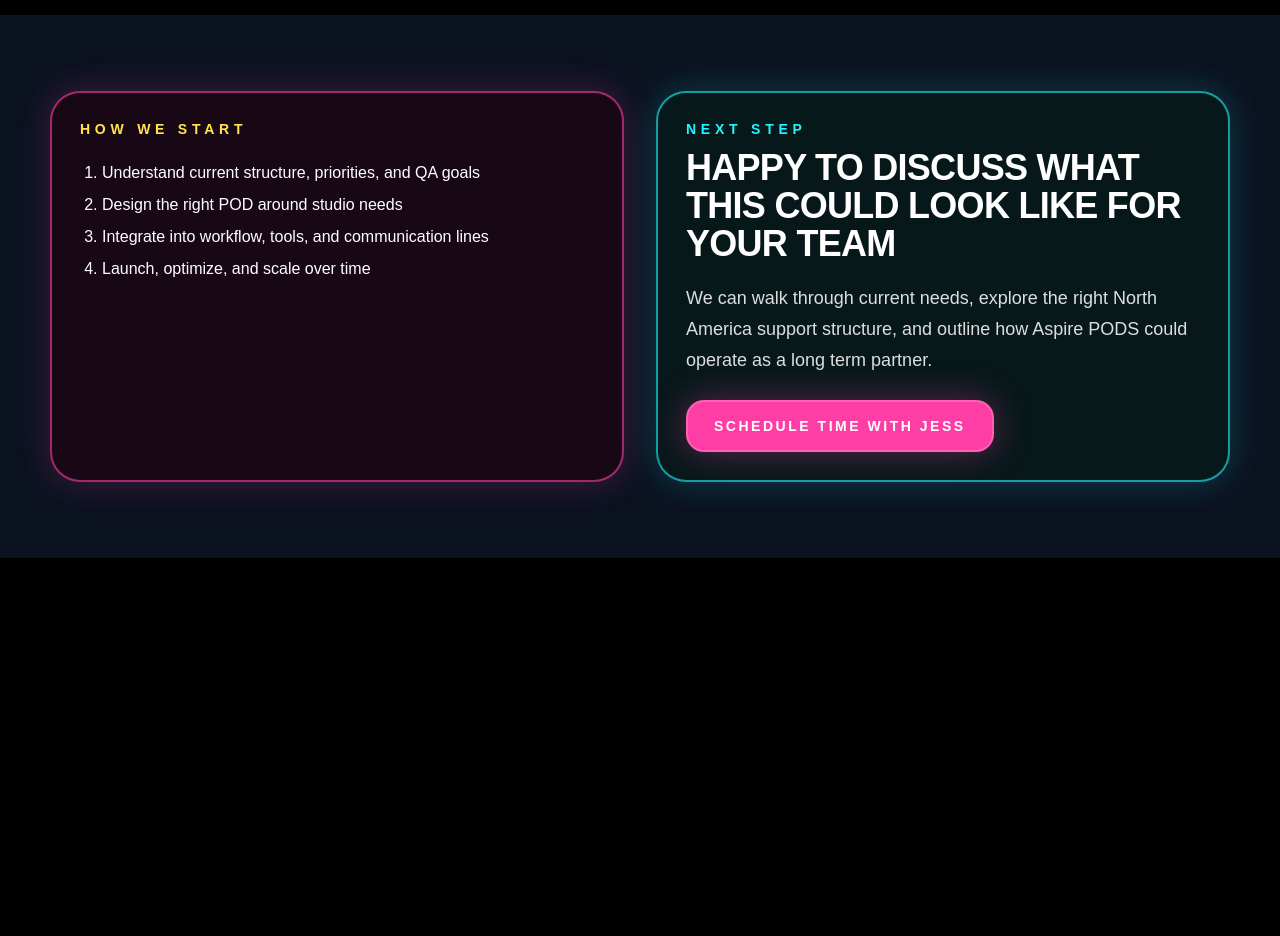
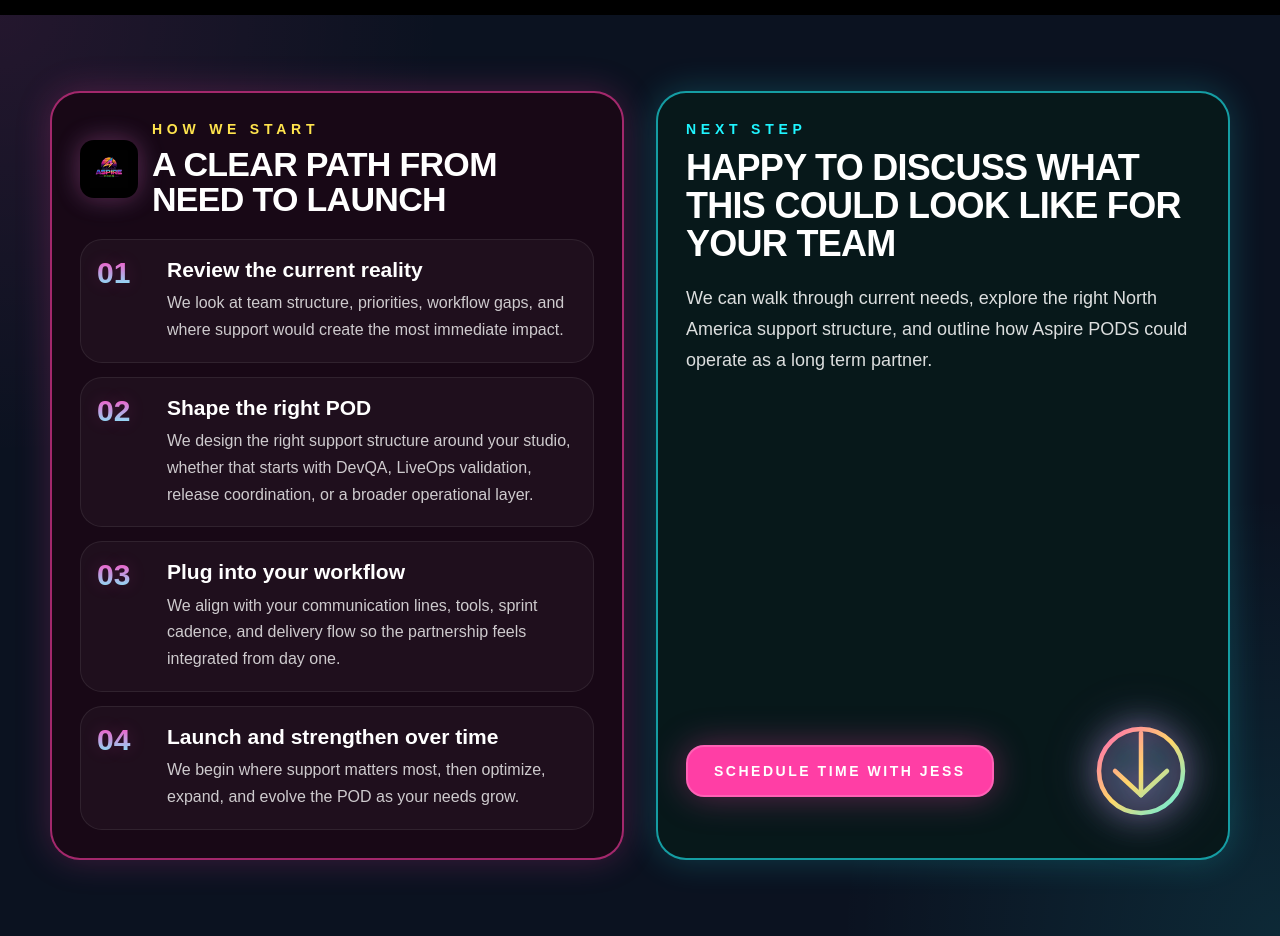
Before and after one commit to jessgoodvibesonly/aspire-marion, a Next.js app: page / in a window 1280 px wide. Shown: the part 5220-6156 px from the top of the page. Before the commit the page ends 5778 px from the top, so only its background shows below. Built offline with nearby package versions, Linux system fonts and the light colour scheme.

Commit message:
Update page.tsx

```diff
--- a/app/page.tsx
+++ b/app/page.tsx
@@ -735,8 +735,24 @@
       </section>
 
       {/* FINAL SECTION */}
-      <section style={{ background: "#0b1220", color: "#ffffff" }}>
-        <div style={sectionWrap}>
+      <section
+        style={{
+          background: "#0b1220",
+          color: "#ffffff",
+          position: "relative",
+          overflow: "hidden",
+        }}
+      >
+        <div
+          style={{
+            position: "absolute",
+            inset: 0,
+            background:
+              "radial-gradient(circle at top left, rgba(255,62,165,0.10), transparent 28%), radial-gradient(circle at bottom right, rgba(31,245,255,0.10), transparent 28%)",
+            pointerEvents: "none",
+          }}
+        />
+        <div style={{ ...sectionWrap, position: "relative" }}>
           <div
             style={{
               display: "grid",
@@ -744,6 +760,7 @@
               gridTemplateColumns: "repeat(auto-fit, minmax(320px, 1fr))",
             }}
           >
+            {/* LEFT CARD */}
             <div
               style={{
                 borderRadius: "30px",
@@ -753,15 +770,148 @@
                 boxShadow: "0 0 35px rgba(255,62,165,0.22)",
               }}
             >
-              <p style={{ ...sectionTitle, color: "#ffe44d" }}>How we start</p>
-              <ol style={{ margin: "20px 0 0", paddingLeft: "22px", lineHeight: 2 }}>
-                <li>Understand current structure, priorities, and QA goals</li>
-                <li>Design the right POD around studio needs</li>
-                <li>Integrate into workflow, tools, and communication lines</li>
-                <li>Launch, optimize, and scale over time</li>
-              </ol>
+              <div
+                style={{
+                  display: "flex",
+                  alignItems: "center",
+                  gap: "14px",
+                  marginBottom: "18px",
+                }}
+              >
+                <div
+                  style={{
+                    width: "58px",
+                    height: "58px",
+                    borderRadius: "14px",
+                    background: "#000000",
+                    display: "flex",
+                    alignItems: "center",
+                    justifyContent: "center",
+                    boxShadow:
+                      "0 0 24px rgba(255,62,165,0.30), 0 0 34px rgba(31,245,255,0.12)",
+                    flexShrink: 0,
+                  }}
+                >
+                  <img
+                    src="/aspire-pods-logo.png"
+                    alt="Aspire PODS logo"
+                    style={{
+                      width: "38px",
+                      height: "38px",
+                      objectFit: "contain",
+                      display: "block",
+                    }}
+                  />
                 </div>
 
+                <div>
+                  <p style={{ ...sectionTitle, color: "#ffe44d" }}>How we start</p>
+                  <h3
+                    style={{
+                      margin: "10px 0 0",
+                      fontSize: "34px",
+                      fontWeight: 900,
+                      textTransform: "uppercase",
+                      letterSpacing: "-0.02em",
+                      lineHeight: 1.02,
+                    }}
+                  >
+                    A clear path from need to launch
+                  </h3>
+                </div>
+              </div>
+
+              <div
+                style={{
+                  display: "grid",
+                  gap: "14px",
+                  marginTop: "22px",
+                }}
+              >
+                {[
+                  {
+                    num: "01",
+                    title: "Review the current reality",
+                    text: "We look at team structure, priorities, workflow gaps, and where support would create the most immediate impact.",
+                  },
+                  {
+                    num: "02",
+                    title: "Shape the right POD",
+                    text: "We design the right support structure around your studio, whether that starts with DevQA, LiveOps validation, release coordination, or a broader operational layer.",
+                  },
+                  {
+                    num: "03",
+                    title: "Plug into your workflow",
+                    text: "We align with your communication lines, tools, sprint cadence, and delivery flow so the partnership feels integrated from day one.",
+                  },
+                  {
+                    num: "04",
+                    title: "Launch and strengthen over time",
+                    text: "We begin where support matters most, then optimize, expand, and evolve the POD as your needs grow.",
+                  },
+                ].map((item) => (
+                  <div
+                    key={item.num}
+                    style={{
+                      borderRadius: "22px",
+                      border: "1px solid rgba(255,255,255,0.08)",
+                      background: "rgba(255,255,255,0.03)",
+                      padding: "18px 18px 18px 16px",
+                    }}
+                  >
+                    <div
+                      style={{
+                        display: "grid",
+                        gridTemplateColumns: "58px 1fr",
+                        gap: "12px",
+                        alignItems: "start",
+                      }}
+                    >
+                      <div
+                        style={{
+                          fontSize: "30px",
+                          fontWeight: 900,
+                          lineHeight: 1,
+                          background:
+                            "linear-gradient(180deg, #ff4dc4 0%, #7cf7ff 100%)",
+                          WebkitBackgroundClip: "text",
+                          backgroundClip: "text",
+                          color: "transparent",
+                          textShadow: "0 0 18px rgba(255,77,196,0.18)",
+                        }}
+                      >
+                        {item.num}
+                      </div>
+
+                      <div>
+                        <div
+                          style={{
+                            fontSize: "21px",
+                            fontWeight: 900,
+                            lineHeight: 1.15,
+                            marginBottom: "8px",
+                            color: "#ffffff",
+                          }}
+                        >
+                          {item.title}
+                        </div>
+                        <div
+                          style={{
+                            fontSize: "16px",
+                            lineHeight: 1.68,
+                            color: "rgba(255,255,255,0.78)",
+                          }}
+                        >
+                          {item.text}
+                        </div>
+                      </div>
+                    </div>
+                  </div>
+                ))}
+              </div>
+            </div>
+
+            {/* RIGHT CARD */}
             <div
               style={{
                 borderRadius: "30px",
@@ -769,8 +919,12 @@
                 background: "#07181a",
                 padding: "28px",
                 boxShadow: "0 0 35px rgba(31,245,255,0.2)",
+                display: "flex",
+                flexDirection: "column",
+                justifyContent: "space-between",
               }}
             >
+              <div>
                 <p style={{ ...sectionTitle, color: "#1ff5ff" }}>Next step</p>
                 <h3
                   style={{
@@ -796,18 +950,125 @@
                   We can walk through current needs, explore the right North America
                   support structure, and outline how Aspire PODS could operate as a long term partner.
                 </p>
+              </div>
 
+              <div
+                style={{
+                  marginTop: "28px",
+                  display: "flex",
+                  flexWrap: "wrap",
+                  alignItems: "center",
+                  justifyContent: "space-between",
+                  gap: "20px",
+                }}
+              >
                 <a
                   href="https://us06web.zoom.us/j/83714913737?pwd=Z6O3McqxGtbAf25pYav3mnRb50JyMi.1"
                   target="_blank"
                   rel="noopener noreferrer"
                   style={{
                     ...primaryCtaStyle,
-                  marginTop: "24px",
+                    marginTop: 0,
                   }}
                 >
                   Schedule time with Jess
                 </a>
+
+                <div
+                  style={{
+                    position: "relative",
+                    width: "118px",
+                    height: "118px",
+                    flexShrink: 0,
+                    display: "flex",
+                    alignItems: "center",
+                    justifyContent: "center",
+                  }}
+                >
+                  <div
+                    style={{
+                      position: "absolute",
+                      inset: 0,
+                      borderRadius: "999px",
+                      background: "rgba(255,62,165,0.16)",
+                      filter: "blur(20px)",
+                    }}
+                  />
+                  <div
+                    style={{
+                      position: "absolute",
+                      inset: "10px",
+                      borderRadius: "999px",
+                      background: "rgba(31,245,255,0.14)",
+                      filter: "blur(18px)",
+                    }}
+                  />
+
+                  <svg
+                    viewBox="0 0 100 100"
+                    width="100"
+                    height="100"
+                    fill="none"
+                    xmlns="http://www.w3.org/2000/svg"
+                    aria-label="Peace symbol"
+                    style={{
+                      position: "relative",
+                      overflow: "visible",
+                      filter: "drop-shadow(0 0 10px rgba(255,79,195,0.45)) drop-shadow(0 0 16px rgba(57,247,255,0.28))",
+                    }}
+                  >
+                    <defs>
+                      <linearGradient
+                        id="peaceGradient"
+                        x1="0"
+                        y1="0"
+                        x2="100"
+                        y2="100"
+                        gradientUnits="userSpaceOnUse"
+                      >
+                        <stop stopColor="#ff4fc3" />
+                        <stop offset="0.5" stopColor="#ffd76a" />
+                        <stop offset="1" stopColor="#39f7ff" />
+                      </linearGradient>
+                    </defs>
+
+                    <circle
+                      cx="50"
+                      cy="50"
+                      r="42"
+                      stroke="url(#peaceGradient)"
+                      strokeWidth="4.5"
+                    />
+                    <line
+                      x1="50"
+                      y1="12"
+                      x2="50"
+                      y2="74"
+                      stroke="url(#peaceGradient)"
+                      strokeWidth="4.5"
+                      strokeLinecap="round"
+                    />
+                    <line
+                      x1="50"
+                      y1="74"
+                      x2="24"
+                      y2="50"
+                      stroke="url(#peaceGradient)"
+                      strokeWidth="4.5"
+                      strokeLinecap="round"
+                    />
+                    <line
+                      x1="50"
+                      y1="74"
+                      x2="76"
+                      y2="50"
+                      stroke="url(#peaceGradient)"
+                      strokeWidth="4.5"
+                      strokeLinecap="round"
+                    />
+                  </svg>
+                </div>
+              </div>
             </div>
           </div>
         </div>
```
Lines whose indentation alone changed are shown as unchanged.
